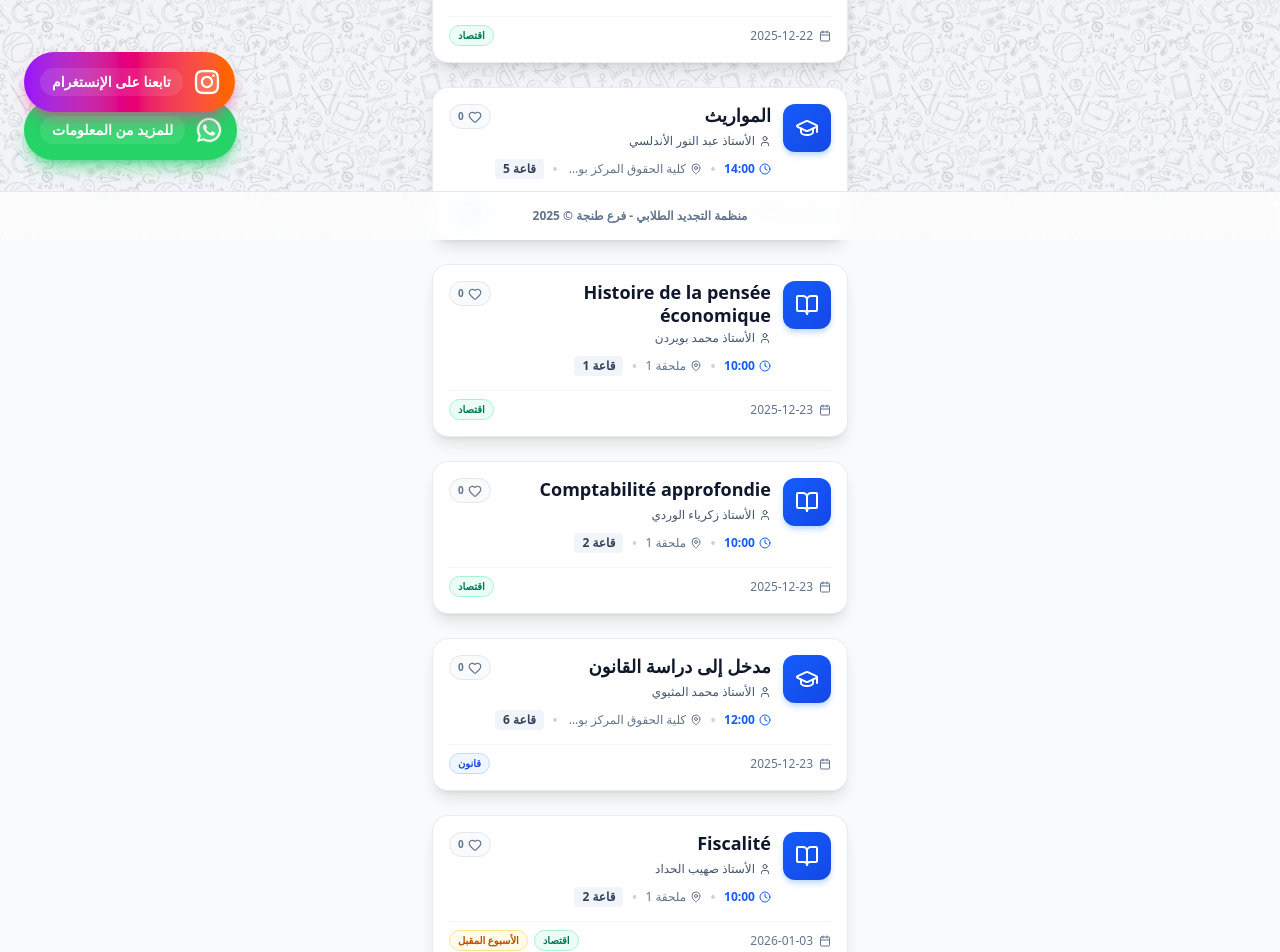
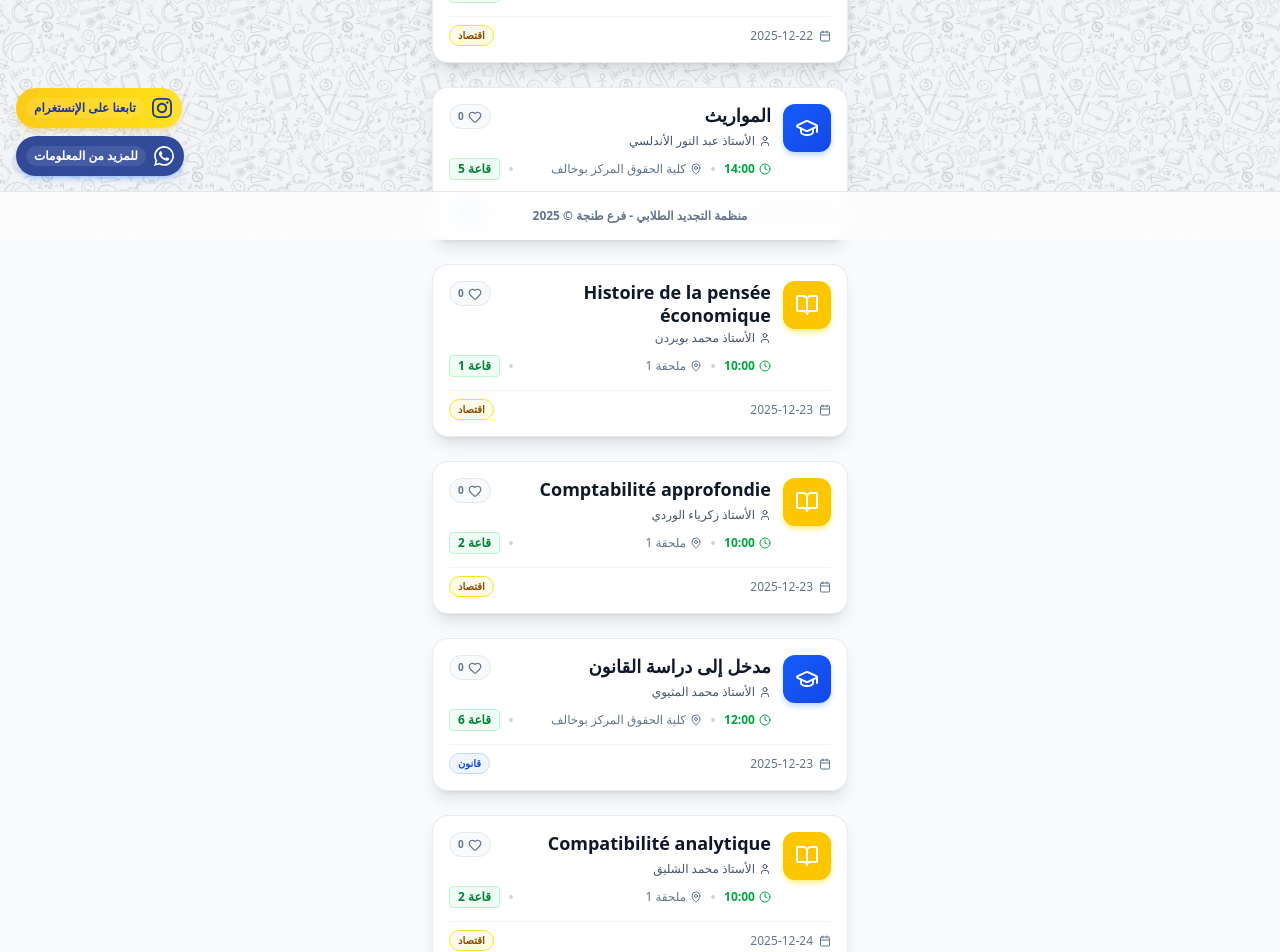
Before and after one commit to AbdellahBM/orema_courses, a Next.js app: page / in a window 1280 px wide. Shown: the part 560-1512 px from the top of the page. Built offline with nearby package versions, Linux system fonts and the light colour scheme.

Commit message:
Update class schedule and styling: add CompatibilitÃ© analytique class, update colors to blue/yellow/green theme, fix day tabs sorting, improve location text display, update room assignments

```diff
--- a/app/home/components/InstagramButton.tsx
+++ b/app/home/components/InstagramButton.tsx
@@ -16,7 +16,7 @@ const InstagramIcon = () => (
     xmlns="http://www.w3.org/2000/svg"
     viewBox="0 0 24 24"
     fill="currentColor"
-    className="w-6 h-6"
+    className="w-5 h-5"
   >
     <path d="M12 2.163c3.204 0 3.584.012 4.85.07 3.252.148 4.771 1.691 4.919 4.919.058 1.265.069 1.645.069 4.849 0 3.205-.012 3.584-.069 4.849-.149 3.225-1.664 4.771-4.919 4.919-1.266.058-1.644.07-4.85.07-3.204 0-3.584-.012-4.849-.07-3.26-.149-4.771-1.699-4.919-4.92-.058-1.265-.07-1.644-.07-4.849 0-3.204.013-3.583.07-4.849.149-3.227 1.664-4.771 4.919-4.919 1.266-.057 1.645-.069 4.849-.069zm0-2.163c-3.259 0-3.667.014-4.947.072-4.358.2-6.78 2.618-6.98 6.98-.059 1.281-.073 1.689-.073 4.948 0 3.259.014 3.668.072 4.948.2 4.358 2.618 6.78 6.98 6.98 1.281.058 1.689.072 4.948.072 3.259 0 3.668-.014 4.948-.072 4.354-.2 6.782-2.618 6.979-6.98.059-1.28.073-1.689.073-4.948 0-3.259-.014-3.667-.072-4.947-.196-4.354-2.617-6.78-6.979-6.98-1.281-.059-1.69-.073-4.949-.073zm0 5.838c-3.403 0-6.162 2.759-6.162 6.162s2.759 6.163 6.162 6.163 6.162-2.759 6.162-6.163c0-3.403-2.759-6.162-6.162-6.162zm0 10.162c-2.209 0-4-1.79-4-4 0-2.209 1.791-4 4-4s4 1.791 4 4c0 2.21-1.791 4-4 4zm6.406-11.845c-.796 0-1.441.645-1.441 1.44s.645 1.44 1.441 1.44c.795 0 1.439-.645 1.439-1.44s-.644-1.44-1.439-1.44z" />
   </svg>
@@ -33,28 +33,14 @@ export default function InstagramButton() {
       transition={{ delay: 0.7, type: 'spring', stiffness: 200 }}
       whileHover={{ scale: 1.1 }}
       whileTap={{ scale: 0.95 }}
-      className="fixed bottom-32 left-6 z-30 bg-gradient-to-r from-purple-600 via-pink-600 to-orange-500 hover:from-purple-700 hover:via-pink-700 hover:to-orange-600 text-white rounded-full shadow-lg shadow-pink-500/50 p-4 flex items-center gap-3 group transition-all duration-300"
+      className="fixed bottom-28 left-4 z-30 bg-gradient-to-r from-yellow-400/90 to-yellow-300/90 hover:from-yellow-500/95 hover:to-yellow-400/95 text-blue-900 rounded-full shadow-md shadow-yellow-500/30 p-2.5 flex items-center gap-2 group transition-all duration-300"
       aria-label="زيارة صفحة الإنستغرام"
     >
       {/* Instagram Icon */}
-      <div className="relative">
-        <InstagramIcon />
-        <motion.div
-          className="absolute inset-0 bg-white rounded-full opacity-20"
-          animate={{
-            scale: [1, 1.5, 1],
-            opacity: [0.2, 0, 0.2],
-          }}
-          transition={{
-            duration: 2,
-            repeat: Infinity,
-            ease: 'easeInOut',
-          }}
-        />
-      </div>
+      <InstagramIcon />
 
       {/* Text Label */}
-      <span className="text-sm font-bold whitespace-nowrap hidden sm:block group-hover:block bg-white/10 px-3 py-1 rounded-full">
+      <span className="text-xs font-semibold whitespace-nowrap hidden sm:block group-hover:block bg-white/10 px-2 py-0.5 rounded-full">
         تابعنا على الإنستغرام
       </span>
     </motion.a>
--- a/app/home/components/ScheduleCard.tsx
+++ b/app/home/components/ScheduleCard.tsx
@@ -25,7 +25,7 @@ export default function ScheduleCard({ session, index }: ScheduleCardProps) {
   const categoryLabel = session.category === 'Law' ? 'قانون' : 'اقتصاد';
   const categoryColor = session.category === 'Law'
     ? 'bg-blue-50 text-blue-700 border-blue-200'
-    : 'bg-emerald-50 text-emerald-700 border-emerald-200';
+    : 'bg-yellow-50 text-yellow-800 border-yellow-300';
 
   const passed = isClassPassed(session.date, session.time);
 
@@ -41,7 +41,9 @@ export default function ScheduleCard({ session, index }: ScheduleCardProps) {
       <div className={`bg-white rounded-2xl shadow-lg border border-slate-200/80 transition-all duration-300 overflow-hidden ${
         passed
           ? 'opacity-85 grayscale'
-          : 'hover:shadow-xl hover:border-blue-200/60'
+          : session.category === 'Law'
+            ? 'hover:shadow-xl hover:border-blue-200/60'
+            : 'hover:shadow-xl hover:border-yellow-300/60'
       }`}>
 
         {/* Content */}
@@ -49,7 +51,11 @@ export default function ScheduleCard({ session, index }: ScheduleCardProps) {
           {/* Header Section - Compact */}
           <div className="flex items-start gap-3 mb-3">
             {/* Icon Avatar - Smaller */}
-            <div className={`w-12 h-12 rounded-xl bg-gradient-to-br from-blue-600 to-blue-700 flex items-center justify-center text-white shadow-md shadow-blue-200 shrink-0 ${
+            <div className={`w-12 h-12 rounded-xl ${
+              session.category === 'Law'
+                ? 'bg-gradient-to-br from-blue-600 to-blue-700 shadow-md shadow-blue-200 text-white'
+                : 'bg-yellow-400 shadow-md shadow-yellow-200 text-white'
+            } flex items-center justify-center shrink-0 ${
               passed ? 'opacity-60' : ''
             }`}>
               {session.category === 'Law' ? (
@@ -113,25 +119,25 @@ export default function ScheduleCard({ session, index }: ScheduleCardProps) {
               {/* Time and Location - Compact Row */}
               <div className="flex items-center gap-2 flex-wrap">
                 <div className={`flex items-center gap-1 text-xs ${
-                  passed ? 'text-slate-400' : 'text-blue-600'
+                  passed ? 'text-slate-400' : 'text-green-600'
                 }`}>
-                  <Clock className="w-3 h-3" />
+                  <Clock className="w-3 h-3 shrink-0" />
                   <span className="font-semibold">{session.time}</span>
                 </div>
-                <span className="text-slate-300">•</span>
-                <div className={`flex items-center gap-1 text-xs ${
+                <span className="text-slate-300 shrink-0">•</span>
+                <div className={`flex items-center gap-1 text-xs flex-1 min-w-0 ${
                   passed ? 'text-slate-400' : 'text-slate-500'
                 }`}>
-                  <MapPin className="w-3 h-3" />
-                  <span className="font-medium truncate max-w-[120px]">{session.location}</span>
+                  <MapPin className="w-3 h-3 shrink-0" />
+                  <span className="font-medium break-words">{session.location}</span>
                 </div>
                 {session.room && (
                   <>
-                    <span className="text-slate-300">•</span>
-                    <span className={`text-xs font-semibold px-2 py-0.5 rounded ${
+                    <span className="text-slate-300 shrink-0">•</span>
+                    <span className={`text-xs font-semibold px-2 py-0.5 rounded shrink-0 ${
                       passed
                         ? 'bg-slate-50 text-slate-400'
-                        : 'bg-slate-100 text-slate-700'
+                        : 'bg-green-50 text-green-700 border border-green-200'
                     }`}>
                       قاعة {session.room}
                     </span>
--- a/app/home/components/ScheduleManager.tsx
+++ b/app/home/components/ScheduleManager.tsx
@@ -20,7 +20,7 @@ export default function ScheduleManager() {
   const [selectedDay, setSelectedDay] = useState<string>('All');
   const [searchTerm, setSearchTerm] = useState('');
 
-  // Extract unique days with their dates
+  // Extract unique days with their dates, sorted by date
   const days = useMemo(() => {
     const uniqueDays = new Map<string, string>();
     scheduleData.forEach(session => {
@@ -28,7 +28,9 @@ export default function ScheduleManager() {
         uniqueDays.set(session.day, session.date);
       }
     });
-    return Array.from(uniqueDays.entries()).map(([day, date]) => ({ day, date }));
+    return Array.from(uniqueDays.entries())
+      .map(([day, date]) => ({ day, date }))
+      .sort((a, b) => a.date.localeCompare(b.date)); // Sort by date chronologically
   }, []);
 
   // Filter logic
--- a/app/home/components/WhatsAppButton.tsx
+++ b/app/home/components/WhatsAppButton.tsx
@@ -16,7 +16,7 @@ const WhatsAppIcon = () => (
     xmlns="http://www.w3.org/2000/svg"
     viewBox="0 0 24 24"
     fill="currentColor"
-    className="w-6 h-6"
+    className="w-5 h-5"
   >
     <path d="M17.472 14.382c-.297-.149-1.758-.867-2.03-.967-.273-.099-.471-.148-.67.15-.197.297-.767.966-.94 1.164-.173.199-.347.223-.644.075-.297-.15-1.255-.463-2.39-1.475-.883-.788-1.48-1.761-1.653-2.059-.173-.297-.018-.458.13-.606.134-.133.298-.347.446-.52.149-.174.198-.298.298-.497.099-.198.05-.371-.025-.52-.075-.149-.669-1.612-.916-2.207-.242-.579-.487-.5-.669-.51-.173-.008-.371-.01-.57-.01-.198 0-.52.074-.792.372-.272.297-1.04 1.016-1.04 2.479 0 1.462 1.065 2.875 1.213 3.074.149.198 2.096 3.2 5.077 4.487.709.306 1.262.489 1.694.625.712.227 1.36.195 1.871.118.571-.085 1.758-.719 2.006-1.413.248-.694.248-1.289.173-1.413-.074-.124-.272-.198-.57-.347m-5.421 7.403h-.004a9.87 9.87 0 01-5.031-1.378l-.361-.214-3.741.982.998-3.648-.235-.374a9.86 9.86 0 01-1.51-5.26c.001-5.45 4.436-9.884 9.888-9.884 2.64 0 5.122 1.03 6.988 2.898a9.825 9.825 0 012.893 6.994c-.003 5.45-4.437 9.884-9.885 9.884m8.413-18.297A11.815 11.815 0 0012.05 0C5.495 0 .16 5.335.157 11.892c0 2.096.547 4.142 1.588 5.945L.057 24l6.305-1.654a11.882 11.882 0 005.683 1.448h.005c6.554 0 11.89-5.335 11.893-11.893a11.821 11.821 0 00-3.48-8.413Z" />
   </svg>
@@ -33,28 +33,14 @@ export default function WhatsAppButton() {
       transition={{ delay: 0.5, type: 'spring', stiffness: 200 }}
       whileHover={{ scale: 1.1 }}
       whileTap={{ scale: 0.95 }}
-      className="fixed bottom-20 left-6 z-30 bg-[#25D366] hover:bg-[#20BA5A] text-white rounded-full shadow-lg shadow-green-500/50 p-4 flex items-center gap-3 group transition-all duration-300"
+      className="fixed bottom-16 left-4 z-30 bg-blue-900/90 hover:bg-blue-800/90 text-white rounded-full shadow-md shadow-blue-500/30 p-2.5 flex items-center gap-2 group transition-all duration-300"
       aria-label="انضم إلى مجموعة واتساب للمزيد من المعلومات"
     >
       {/* WhatsApp Icon */}
-      <div className="relative">
-        <WhatsAppIcon />
-        <motion.div
-          className="absolute inset-0 bg-white rounded-full opacity-20"
-          animate={{
-            scale: [1, 1.5, 1],
-            opacity: [0.2, 0, 0.2],
-          }}
-          transition={{
-            duration: 2,
-            repeat: Infinity,
-            ease: 'easeInOut',
-          }}
-        />
-      </div>
+      <WhatsAppIcon />
 
       {/* Text Label */}
-      <span className="text-sm font-bold whitespace-nowrap hidden sm:block group-hover:block bg-white/10 px-3 py-1 rounded-full">
+      <span className="text-xs font-semibold whitespace-nowrap hidden sm:block group-hover:block bg-white/10 px-2 py-0.5 rounded-full">
         للمزيد من المعلومات
       </span>
     </motion.a>
--- a/app/home/data.ts
+++ b/app/home/data.ts
@@ -40,6 +40,7 @@ export const scheduleData: ClassSession[] = [
     date: "2025-12-22",
     time: "13:00",
     location: "ملحقة 1",
+    room: "3",
     professor: "الأستاذة هدى السبيطي",
     category: "Economics",
     initialLikes: 0,
@@ -83,17 +84,30 @@ export const scheduleData: ClassSession[] = [
     initialLikes: 0,
   },
 
-  // Saturday (Next Week) - Jan 3, 2026
+  // Wednesday - Dec 24, 2025
+  {
+    id: "8",
+    subject: "Compatibilité analytique",
+    day: "الأربعاء",
+    date: "2025-12-24",
+    time: "10:00",
+    location: "ملحقة 1",
+    room: "2",
+    professor: "الأستاذ محمد الشليق",
+    category: "Economics",
+    initialLikes: 0,
+  },
+
+  // Saturday - Jan 27, 2026
   {
     id: "7",
     subject: "Fiscalité",
     day: "السبت",
-    date: "2026-01-03",
+    date: "2026-01-27",
     time: "10:00",
     location: "ملحقة 1",
     room: "2",
     professor: "الأستاذ صهيب الحداد",
-    isNextWeek: true,
     category: "Economics",
     initialLikes: 0,
   },
```
